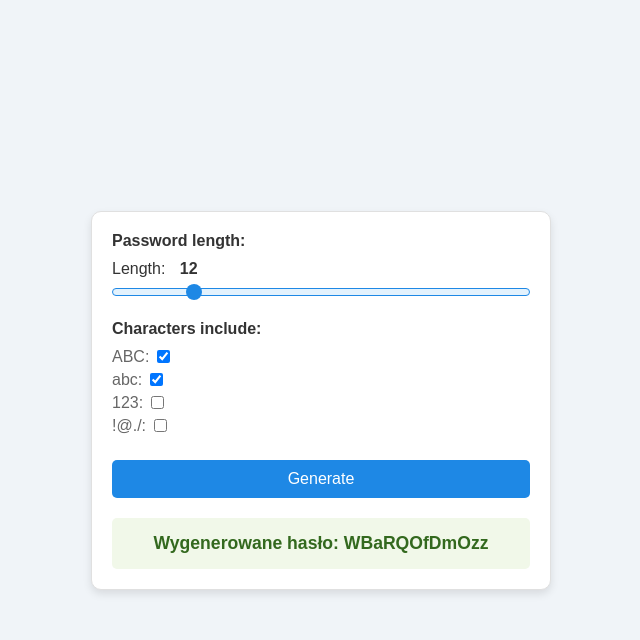
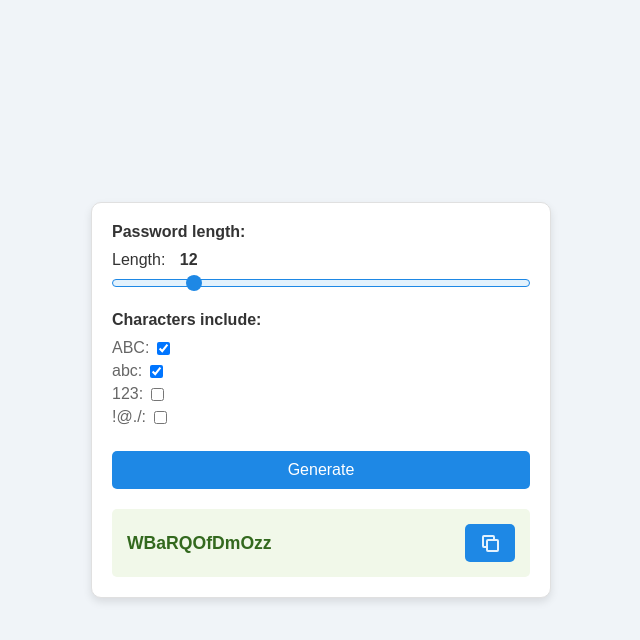
Before and after one commit to danilla-dev/Password-generator, a plain HTML site: page index.html in a window 1280 px wide. Both pictures are taken after a click on the button "Generate". Shown: the whole page, without its empty margins (319-959 px from the left). Drawn offline with Linux system fonts and the light colour scheme.

Commit message:
Added a functionality of copy generated password to clipboard.

```diff
--- a/index.html
+++ b/index.html
@@ -32,10 +32,14 @@
         </div>
       </fieldset>
       <button id="generate-btn">Generate</button>
-      <span id="result"></span>
+      <div id="result-container">
+        <span id="result"></span>
+        <button id="result-copy-btn">
+          <img src="./copy-icon.svg" alt="copy to clipboard icon" srcset="" class="copy-icon icon">
+        </button>
+        </div>
     </form>
   </div>
   <script src="/main.js"></script>
 </body>
-
 </html>
--- a/main.js
+++ b/main.js
@@ -1,8 +1,23 @@
 const generate = document.getElementById("generate-btn");
 const lengthInput = document.getElementById("length");
 const lengthPrev = document.getElementById("length-prev");
+const copyBtn = document.getElementById("result-copy-btn")
+const result = document.getElementById("result")
+lengthInput.value = 12;
 
-lengthInput.value = 12;
+
+
+copyBtn.addEventListener("click", (e) => {
+  e.preventDefault()
+  const passwordText = result.innerText
+  navigator.clipboard.writeText(passwordText).then(() => {
+    alert("Hasło skopiowane do schowka!");
+  }).catch(err => {
+    console.error("Błąd podczas kopiowania hasła: ", err);
+  });
+});
+
+
 
 generate.addEventListener("click", (e) => {
   e.preventDefault();
@@ -27,8 +42,7 @@ generate.addEventListener("click", (e) => {
     password += randomChar;
   }
 
-  document.getElementById("result").innerText =
-    "Wygenerowane hasło: " + password;
+  result.innerText = password;
 });
 
 lengthInput.addEventListener("input", () => {
--- a/style.css
+++ b/style.css
@@ -28,6 +28,8 @@
 	/* Error Colors */
 	--error-bg: #ffebee; /* Tło dla błędów */
 	--error-text: #c62828; /* Kolor tekstu błędu */
+
+
 }
 
 *,
@@ -136,8 +138,10 @@ button:hover {
 	background-color: var(--accent-hover);
 }
 
-#result {
-	display: block;
+#result-container {
+	display: flex;
+	justify-content: space-between;
+	align-items: center;
 	margin-top: 20px;
 	background-color: var(--result-bg);
 	color: var(--result-text);
@@ -147,3 +151,23 @@ button:hover {
 	font-weight: bold;
 	font-size: 1.1em;
 }
+#result {
+	display: inline-block;
+	max-width: 70%;
+	word-break: break-all;
+    white-space: normal;
+}
+#result-container .copy-icon{
+	width: 20px;
+	aspect-ratio: 1 /1;
+	color: var(--control-bg);
+}
+#result-copy-btn{
+	display: flex;
+	align-items: center;
+	justify-content: center;
+	width: 20%;
+	max-width: 50px;
+	padding: 0.5em 0.25em;
+	text-align: center;
+}
```
Also changed, not shown: copy-icon.svg (added).
